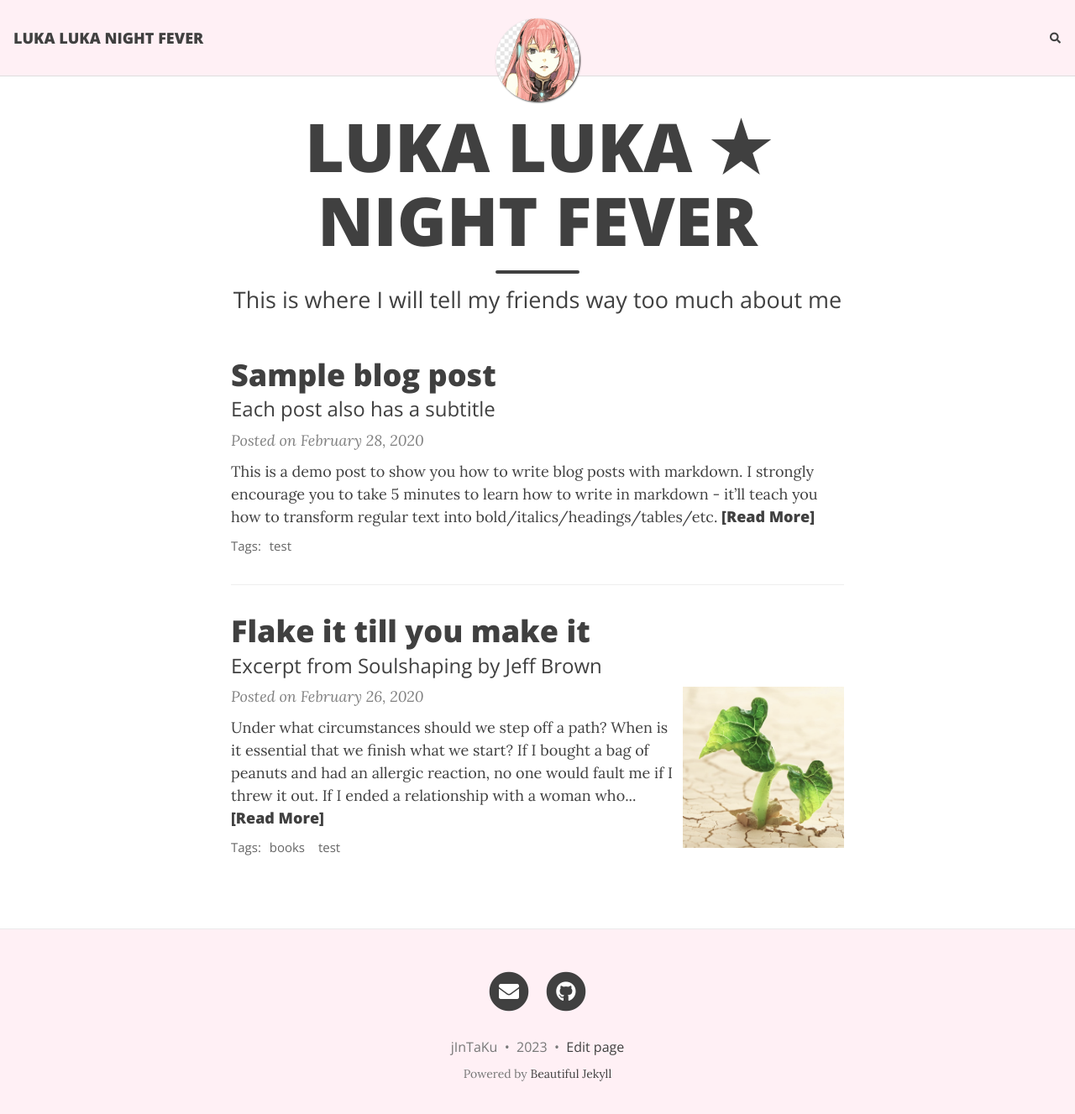
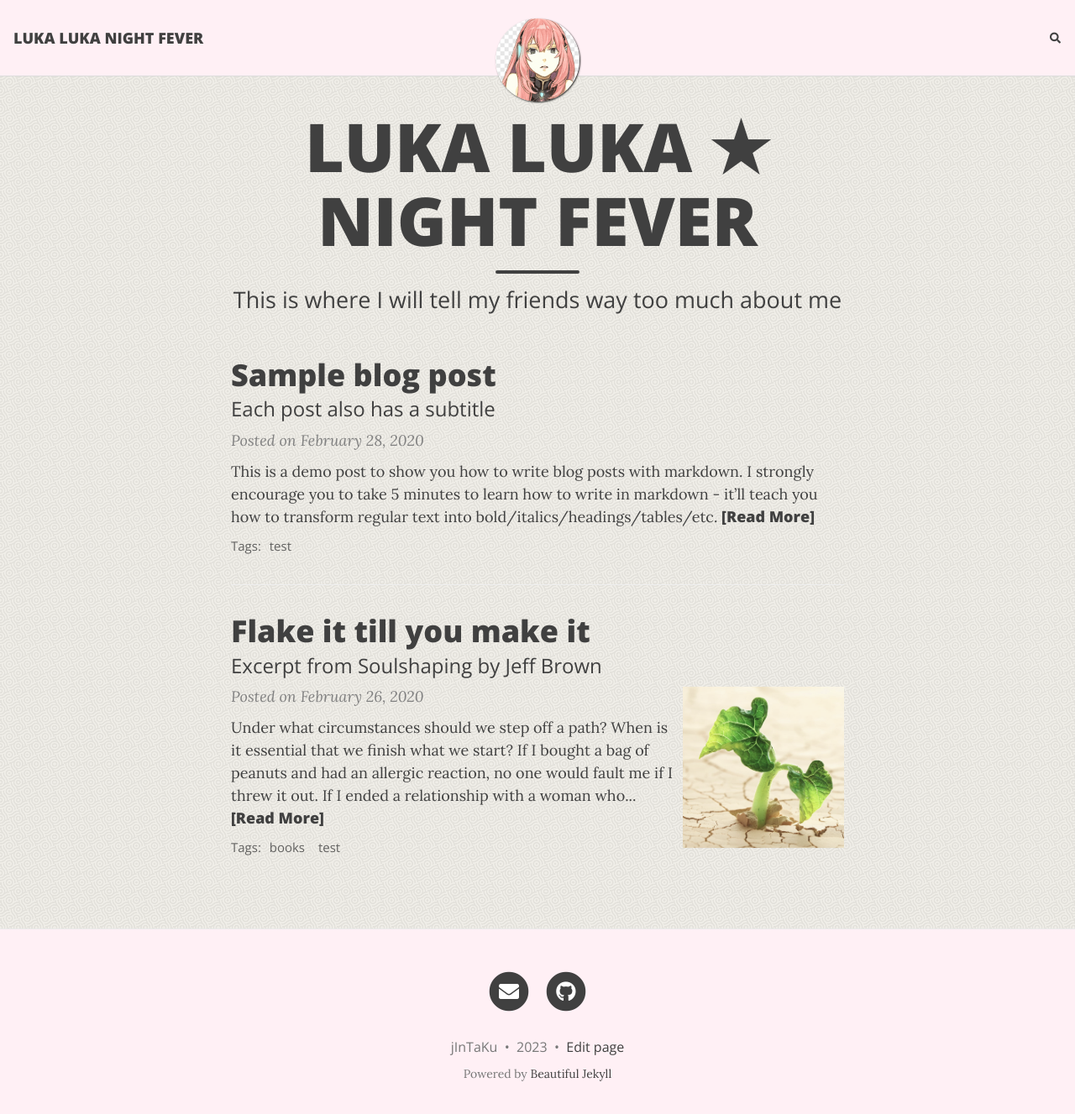
Before and after one commit to truemanburbank/truemanburbank.github.io, a Jekyll site: the page built from index.html, in a window 1280 px wide and 1340 px high. Shown: the top 1327 px of the window at 84% size. Built offline with Jekyll 4.4.1, drawn with Linux system fonts in a browser that asks for light colours; nearby versions of some CDN libraries; the list of posts is cut into pages by our own code; comment, search, counter and statistics services are not loaded.

Commit message:
Update _config.yml

```diff
--- a/_config.yml
+++ b/_config.yml
@@ -141,7 +141,7 @@ footer-hover-col: "#ffe4e1"
 
 #navbar-img: "/assets/img/bgimage.png"
 #footer-img: "/assets/img/bgimage.png"
-#page-img: "/assets/img/bgimage.png"
+page-img: "/assets/img/bgimage.png"
 
 # Suggest a colour for mobile browsers to use as the browser's theme. This is only supported by a few mobile browsers.
 #mobile-theme-col: "#0085A1"
```
